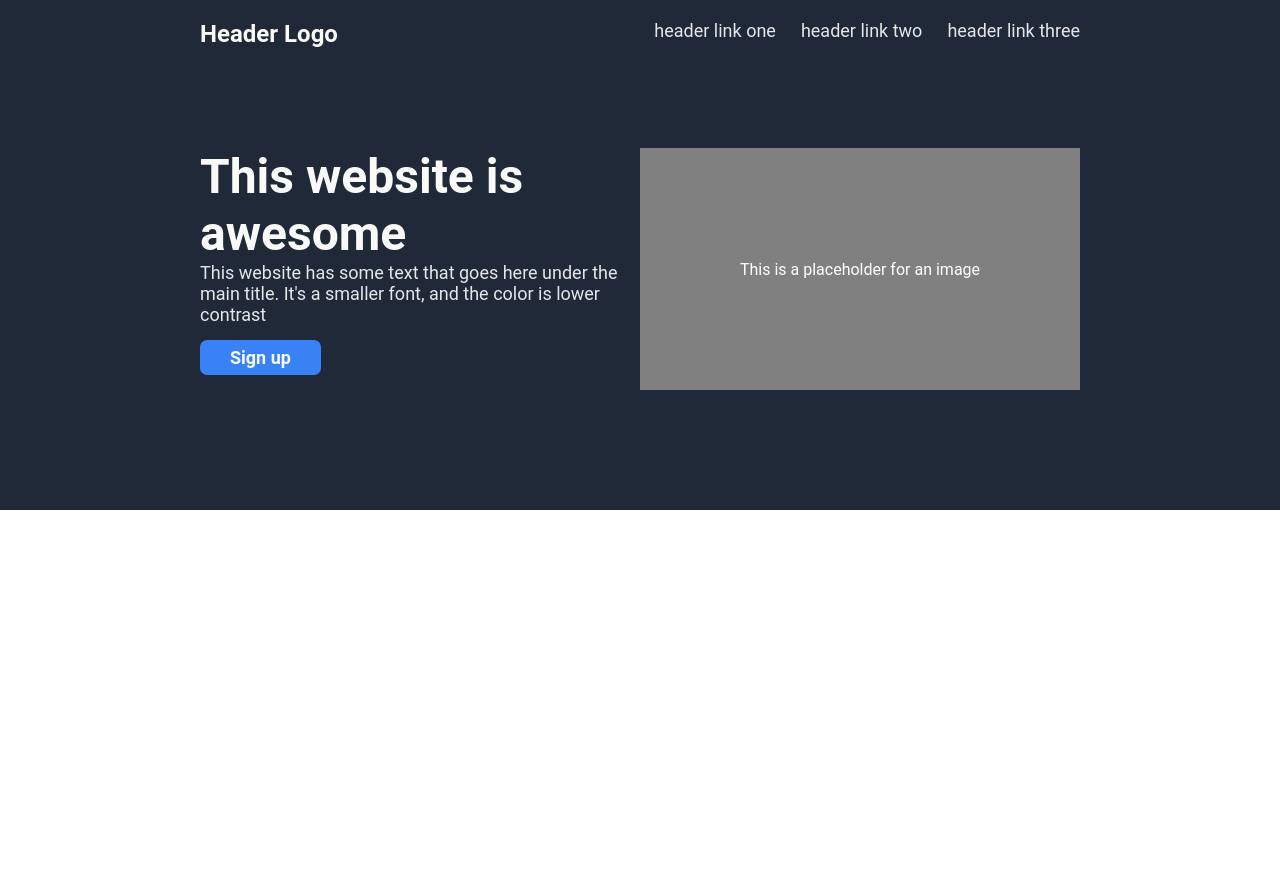
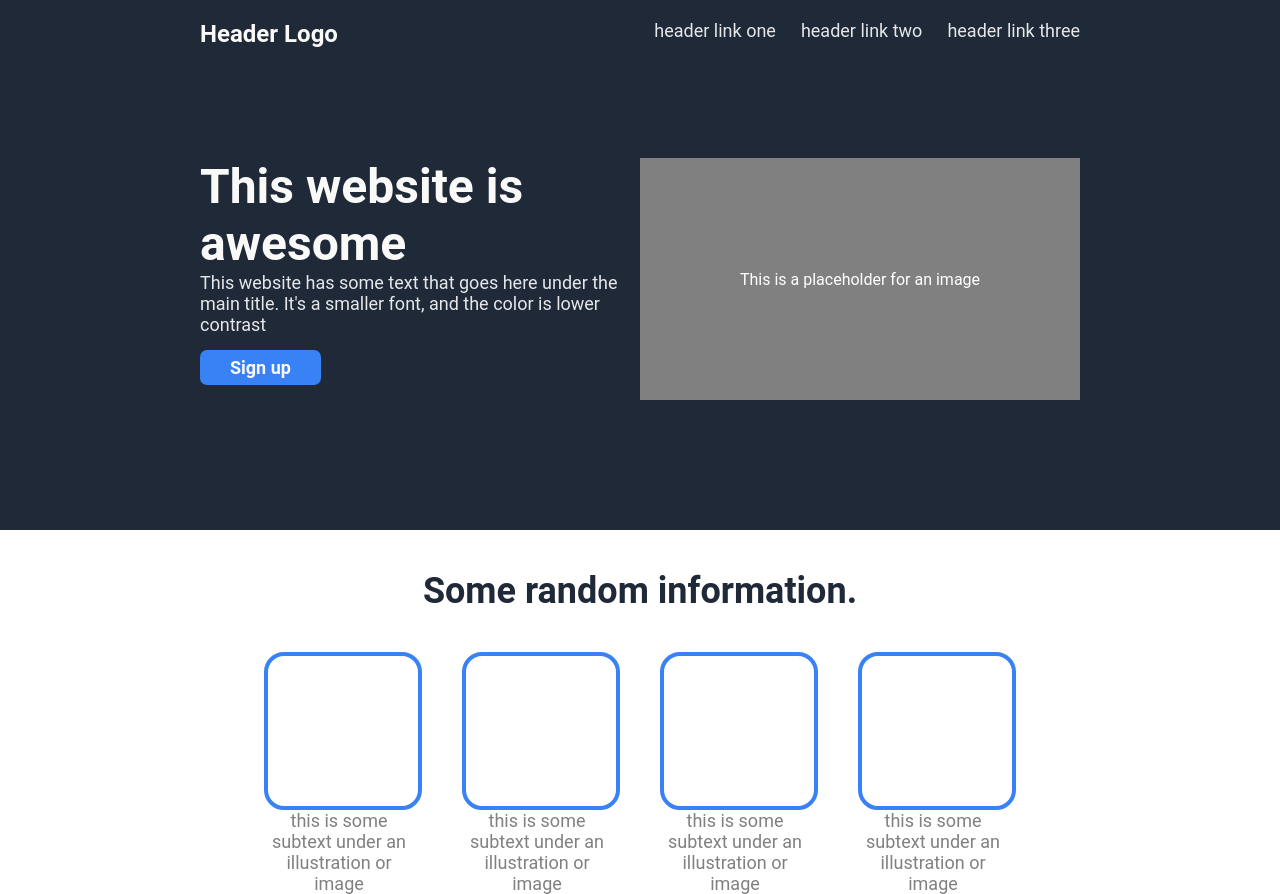
Before and after one commit to ThangNguyen157/Landing-Page, a plain HTML site: page index.html in a window 1280 px wide. Before the commit the page ends 800 px from the top, so only its background shows below. Drawn offline with Linux system fonts and the light colour scheme.

Commit message:
Add information section

```diff
--- a/index.html
+++ b/index.html
@@ -24,5 +24,26 @@
                 <div class="heroImage">This is a placeholder for an image</div>
             </div>
         </div>
+        <div class="information">
+            <div class="header2">Some random information.</div>
+            <div class="boxes">
+                <div>
+                    <div class="box"></div>
+                    <div class="boxsubtext">this is some subtext under an illustration or image</div>
+                </div>
+                <div>
+                    <div class="box"></div>
+                    <div class="boxsubtext">this is some subtext under an illustration or image</div>
+                </div>
+                <div>
+                    <div class="box"></div>
+                    <div class="boxsubtext">this is some subtext under an illustration or image</div>
+                </div>
+                <div>
+                    <div class="box"></div>
+                    <div class="boxsubtext">this is some subtext under an illustration or image</div>
+                </div>
+            </div>
+        </div>
     </body>
 </html>
--- a/style.css
+++ b/style.css
@@ -4,7 +4,8 @@
     left: 0;
     position: fixed;
     display: flex;
-    margin-top: 20px;
+    padding-top: 20px;
+    background-color: #1F2937;
 }
 
 .linkList {
@@ -43,7 +44,7 @@ body {
 }
 
 .hero {
-    padding: 148px 200px 120px;
+    padding: 158px 200px 130px;
     display: flex;
 
 }
@@ -80,3 +81,37 @@ body {
     margin: 15px 0;
     font-size: 18px;
 }
+
+.header2 {
+    font-size: 36px;
+    font-weight: bold;
+    color: #1F2937;
+    margin: 40px 0;
+    text-align: center;
+}
+
+.box {
+    border: 4px solid #3882F6;
+    width: 150px;
+    height: 150px;
+    border-radius: 20px;
+}
+
+.boxsubtext {
+    font-size: 18px;
+    color: gray;
+    width: 150px;
+    text-align: center;
+}
+
+.information {
+    display: flex;
+    flex-direction: column;
+}
+
+.boxes {
+    display: flex;
+    justify-content: center;
+    gap: 40px;
+
+}
```
